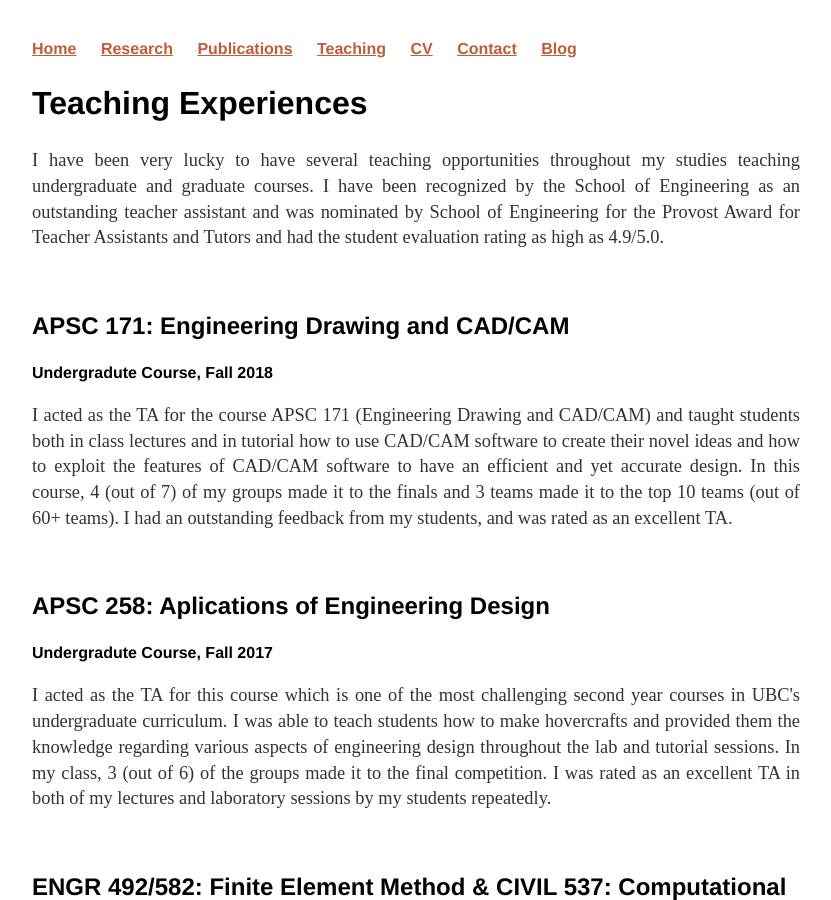
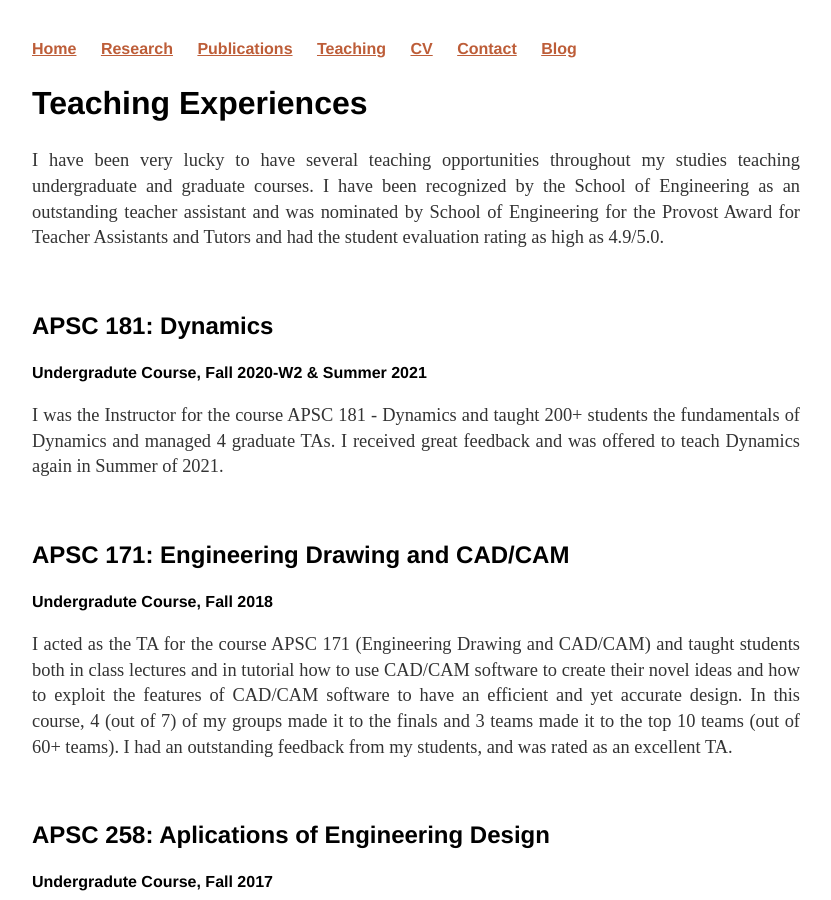
Before and after one commit to rsourki/rsourki.github.io, a Jekyll site: the page built from teaching/index.html, in a window 1280 px wide and 900 px high. Shown: the whole window, without its empty margins (224-1055 px from the left). Built offline with Jekyll 4.4.1, drawn with Linux system fonts in a browser that asks for light colours.

Commit message:
Update index.html

```diff
--- a/teaching/index.html
+++ b/teaching/index.html
@@ -7,6 +7,11 @@ title: Teaching - Reza Sourki Webpage
   <p>I have been very lucky to have several teaching opportunities throughout my studies teaching undergraduate and graduate courses.
   I have been recognized by the School of Engineering as an outstanding teacher assistant and was nominated by School of Engineering for the Provost Award for Teacher Assistants and Tutors
   and had the student evaluation rating as high as 4.9/5.0.</p>
+  <br>
+  <h3>APSC 181: Dynamics</h3>
+  <h4>Undergradute Course, Fall 2020-W2 & Summer 2021</h4>
+  <p>I was the Instructor for the course APSC 181 - Dynamics and taught 200+ students the fundamentals of Dynamics and managed 4 graduate TAs.
+    I received great feedback and was offered to teach Dynamics again in Summer of 2021.</p>
   <br>
   <h3>APSC 171: Engineering Drawing and CAD/CAM</h3>
   <h4>Undergradute Course, Fall 2018</h4>
```
